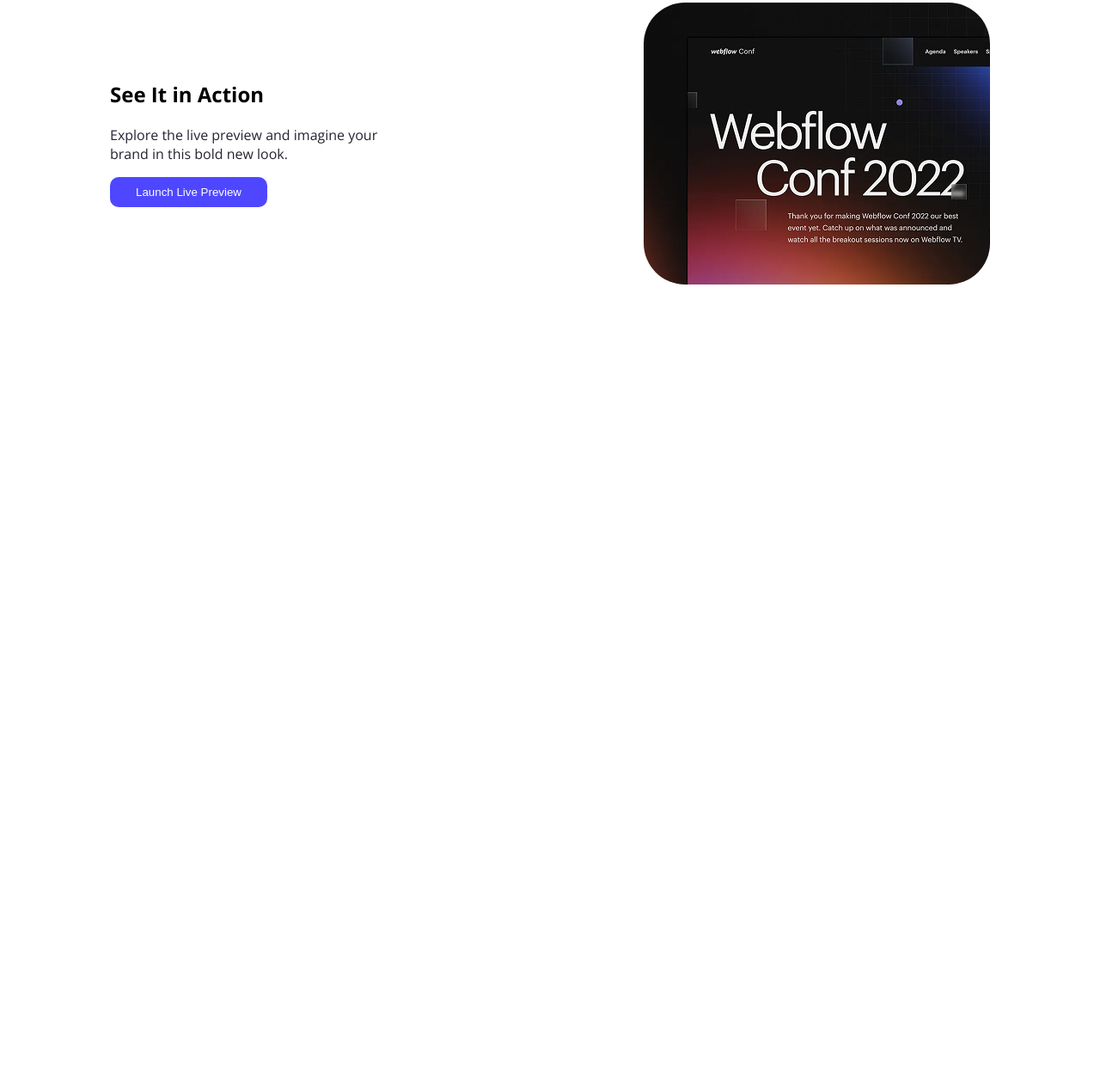
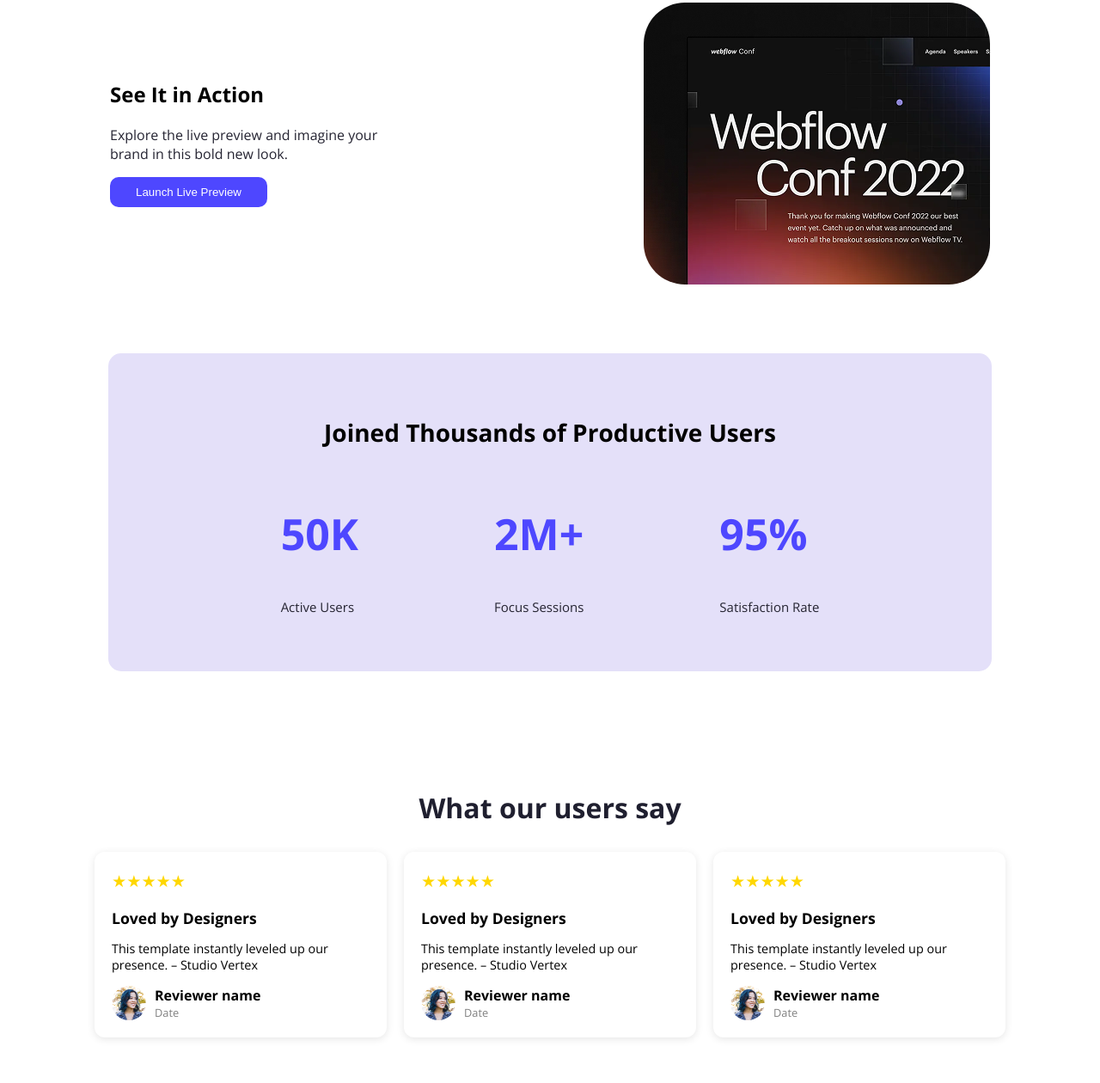
Before and after one commit to ataullahalhasib/frist-assignment, a plain HTML site: page index.html in a window 1280 px wide. Shown: the part 597-1857 px from the top of the page at 86% size. Before the commit the page ends 1008 px from the top, so only its background shows below. Drawn offline with nearby package versions, Linux system fonts and the light colour scheme.

```diff
--- a/index.html
+++ b/index.html
@@ -33,8 +33,72 @@
         </div>
              <img class="img" src="Assets/wc-mini.png" alt="">
         </section>
+   <section class="bg-color description-tittle" >
+      <div class="description">
+        <h2 class="consider" >Joined Thousands of Productive Users</h2>
+       <div class="consider-tittle">
+       <div><h1 class="dark">50K</h1>
+         <p class="dark-2">Active Users</p>
+        </div>
+        <div><h1 class="dark">2M+</h1>
+        <p class="dark-2 ">Focus Sessions</p>
+    </div>
+       <div>
+        <h1 class="dark">95%</h1>
+        <p class="dark-2 ">Satisfaction Rate</p>
+       </div>
+       </div>
+      </div>
+
+   </section>
+  <section class="testimonial-section">
+  <h2>What our users say</h2>
+  <div class="testimonial-container">
+    <div class="testimonial-card">
+      <div class="stars">★★★★★</div>
+      <h3>Loved by Designers</h3>
+      <p>This template instantly leveled up our presence. – Studio Vertex</p>
+      <div class="reviewer">
+        <img src="Assets/avatar.png" alt="" />
+        <div>
+          <strong>Reviewer name</strong>
+          <p class="date">Date</p>
+        </div>
+      </div>
+    </div>
+
+    <!-- Repeat card 2 -->
+    <div class="testimonial-card">
+      <div class="stars">★★★★★</div>
+      <h3>Loved by Designers</h3>
+      <p>This template instantly leveled up our presence. – Studio Vertex</p>
+      <div class="reviewer">
+        <img src="Assets/avatar.png" alt="" />
+        <div>
+          <strong>Reviewer name</strong>
+          <p class="date">Date</p>
+        </div>
+      </div>
+    </div>
+
+    <!-- Repeat card 3 -->
+    <div class="testimonial-card">
+      <div class="stars">★★★★★</div>
+      <h3>Loved by Designers</h3>
+      <p>This template instantly leveled up our presence. – Studio Vertex</p>
+      <div class="reviewer">
+        <img src="Assets/avatar.png" alt="" />
+        <div>
+          <strong>Reviewer name</strong>
+          <p class="date">Date</p>
+        </div>
+      </div>
+    </div>
+  </div>
+</section>
 
     </main>
+
     <footer>
 
     </footer>
--- a/style/index.css
+++ b/style/index.css
@@ -24,6 +24,7 @@ border: none;
 border-radius:10px;
 padding: 10px 30px ;
 cursor: pointer;
+
  }
 
   div .tittle{
@@ -54,3 +55,102 @@ cursor: pointer;
 .resume{
     margin-top: 70px;
 }
+/* 50k */
+
+.consider{
+    text-align: center;
+    font-size: 28px;
+}
+.consider-tittle{
+    display: flex;
+    justify-content: center;
+    gap: 158px;
+}
+.dark{
+    font-weight: bolder;
+    font-size: 50px;
+    color: #4E47FF;
+}
+.dark-2{
+    color: #252432;
+    font-size: 15px;
+
+}
+.bg-color{
+    background-color: rgb(228, 224, 249);
+}
+.description{
+    padding: 50px 150px;
+}
+.description-tittle{
+    margin: 60px 118px 60px 118px;
+    border-radius: 15px;
+
+}
+
+  .testimonial-section {
+  text-align: center;
+  padding: 50px 20px;
+
+}
+
+.testimonial-section h2 {
+  font-size: 2rem;
+  margin-bottom: 30px;
+  color: #1f1f2f;
+}
+
+.testimonial-container {
+  display: flex;
+  gap: 20px; /* Gap between cards */
+  justify-content: center;
+  flex-wrap: wrap;
+}
+
+.testimonial-card {
+  background-color: white;
+  border-radius: 12px;
+  padding: 20px;
+  width: 300px;
+  box-shadow: 0 2px 10px rgba(0,0,0,0.1);
+  text-align: left;
+  transition: transform 0.2s ease;
+}
+
+
+
+
+.stars {
+  color: gold;
+  font-size: 1.2rem;
+  margin-bottom: 10px;
+}
+
+.testimonial-card h3 {
+  font-size: 1.1rem;
+  font-weight: bold;
+  margin-bottom: 10px;
+}
+
+.testimonial-card p {
+  font-size: 0.9rem;
+  margin-bottom: 15px;
+}
+
+.reviewer {
+  display: flex;
+  align-items: center;
+  gap: 10px;
+}
+
+.reviewer img {
+  width: 40px;
+  height: 40px;
+  border-radius: 50%;
+}
+
+.reviewer .date {
+  font-size: 0.8rem;
+  color: gray;
+  margin: 0;
+}
```
